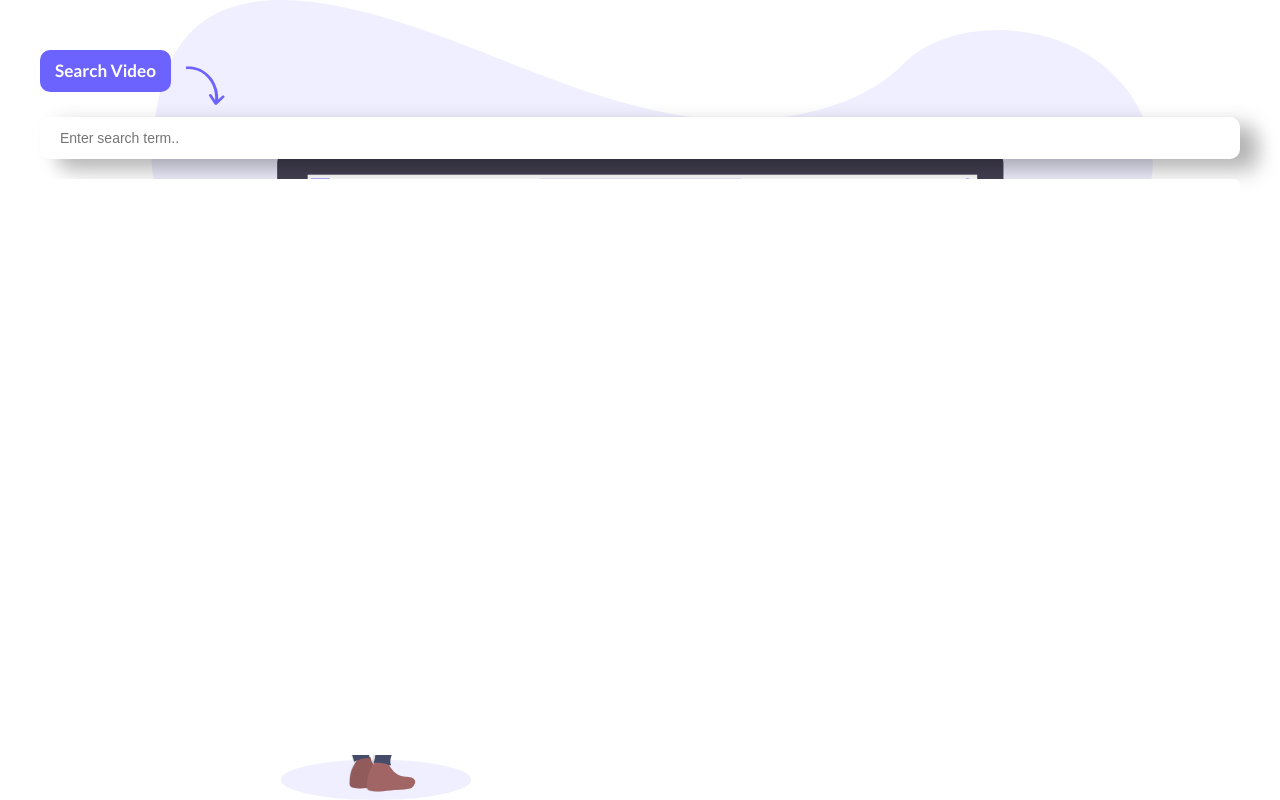
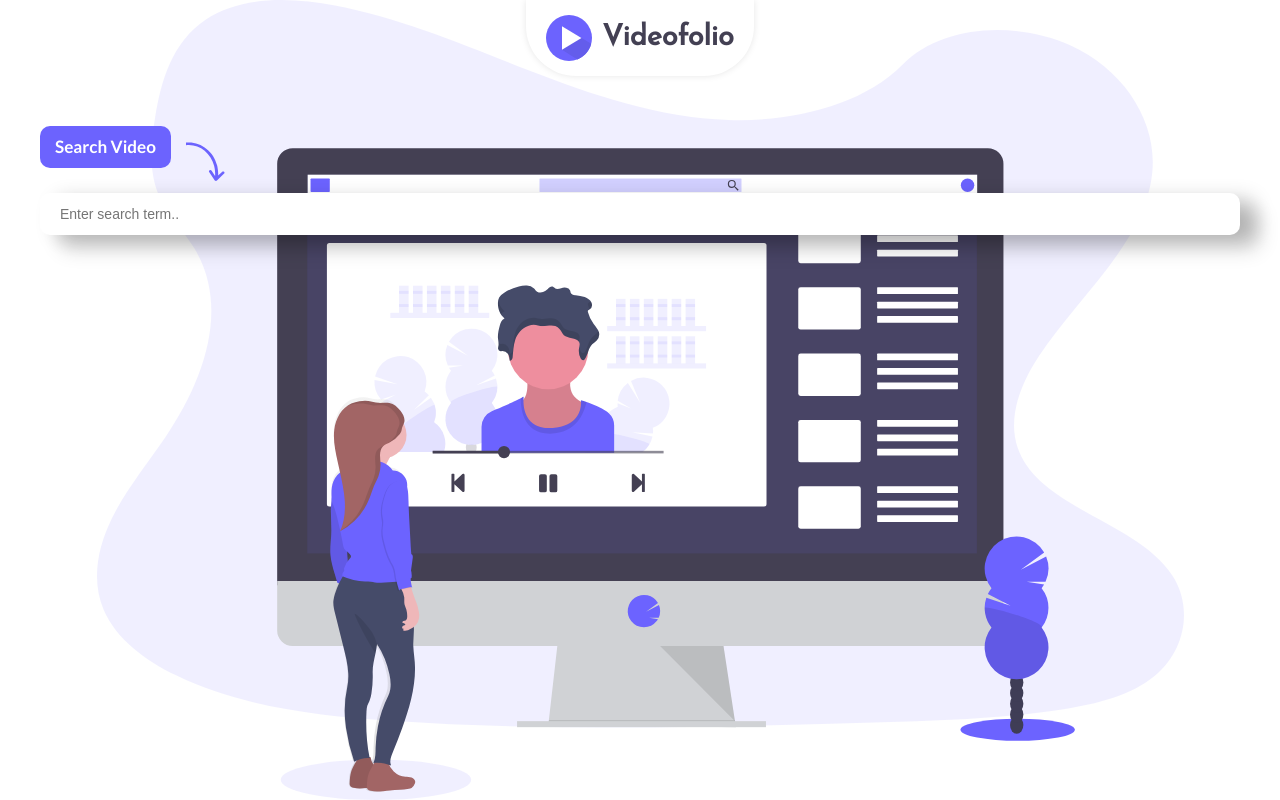
Before and after one commit to aamirkhancr7/VideoCove, a React (Create React App) app: page / in a window 1280 px wide. Built offline with nearby package versions, Linux system fonts and the light colour scheme.

Commit message:
Update App.js

```diff
--- a/src/components/App.js
+++ b/src/components/App.js
@@ -3,10 +3,14 @@ import SearchBar from './SearchBar';
 import youtube from '../apis/youtube';
 import VideoList from './VideoList';
 import VideoDetail from './VideoDetail';
+import logo from '../img/logo.svg';
 
 class App extends React.Component {
 
-    state = { videos: [], selectedVideo: null };
+    state = {
+        videos: [],
+        selectedVideo: null
+    };
 
     onClickSubmit = async (searchItem) => {
         let KEY = 'AIzaSyBgCTY8pFd2wYQsrM__kBs6hGRxE5hpdtA';
@@ -33,15 +37,22 @@ class App extends React.Component {
     render() {
         return (
             <div className="app">
-                {/* reference to the Searchbar */}
+                <div className="nav-wrap">
+                    <div className="nav-container">
+                        <img src={logo} alt="logo" width="46" height="46"/>
+                        <h1>Videofolio</h1>
+                    </div>
+                </div>
                 <SearchBar onClickSubmit={this.onClickSubmit} />
 
+                {(this.state.videos.length > 0) && (
                     <div className="video-main">
                         {/* The selected video detail is being displayed */}
                         <VideoDetail video={this.state.selectedVideo} />
                         {/* In reference to videoList to display the list of videos */}
                         <VideoList selectedVideo={this.selectedVideo} videos={this.state.videos} />
                     </div>
+                )}
                 </div>
         );
     }
```
